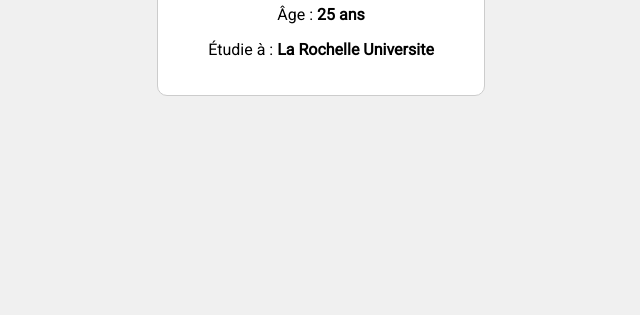
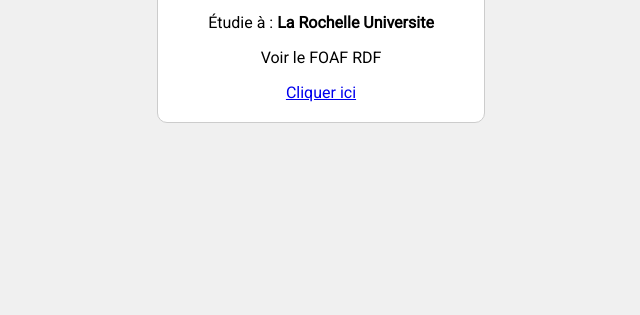
Before and after one commit to KingAbrams/ABRAMS, a plain HTML site: page index.html in a window 1280 px wide. Shown: the part 485-800 px from the top of the page, without its empty margins (319-959 px from the left). Drawn offline with Linux system fonts and the light colour scheme.

Commit message:
change 3

```diff
--- a/index.html
+++ b/index.html
@@ -5,7 +5,7 @@
     <meta charset="UTF-8">
     <meta name="viewport" content="width=device-width, initial-scale=1.0">
     <title>TAMOHA PAGE</title>
-    <link rel="foaf:made" href="https://github.com/KingAbrams/kingabrams.github.io/blob/main/foaf.rdf" />
+    <link rel="foaf:made" href="https://github.com/KingAbrams/ABRAMS/blob/main/foaf.rdf" />
     <link rel="stylesheet" href="https://fonts.googleapis.com/css?family=Roboto">
 
     <style>
@@ -43,6 +43,9 @@
         <h1>TAMOHA Nathanael</h1>
         <p>Âge : <strong>25 ans</strong> </p>
         <p>Étudie à : <strong>La Rochelle Universite</strong></p>
+        <p>Voir le FOAF RDF </p><a href="https://github.com/KingAbrams/ABRAMS/blob/main/foaf.rdf">Cliquer ici</a>
+
+
     </div>
 </body>
 
```
